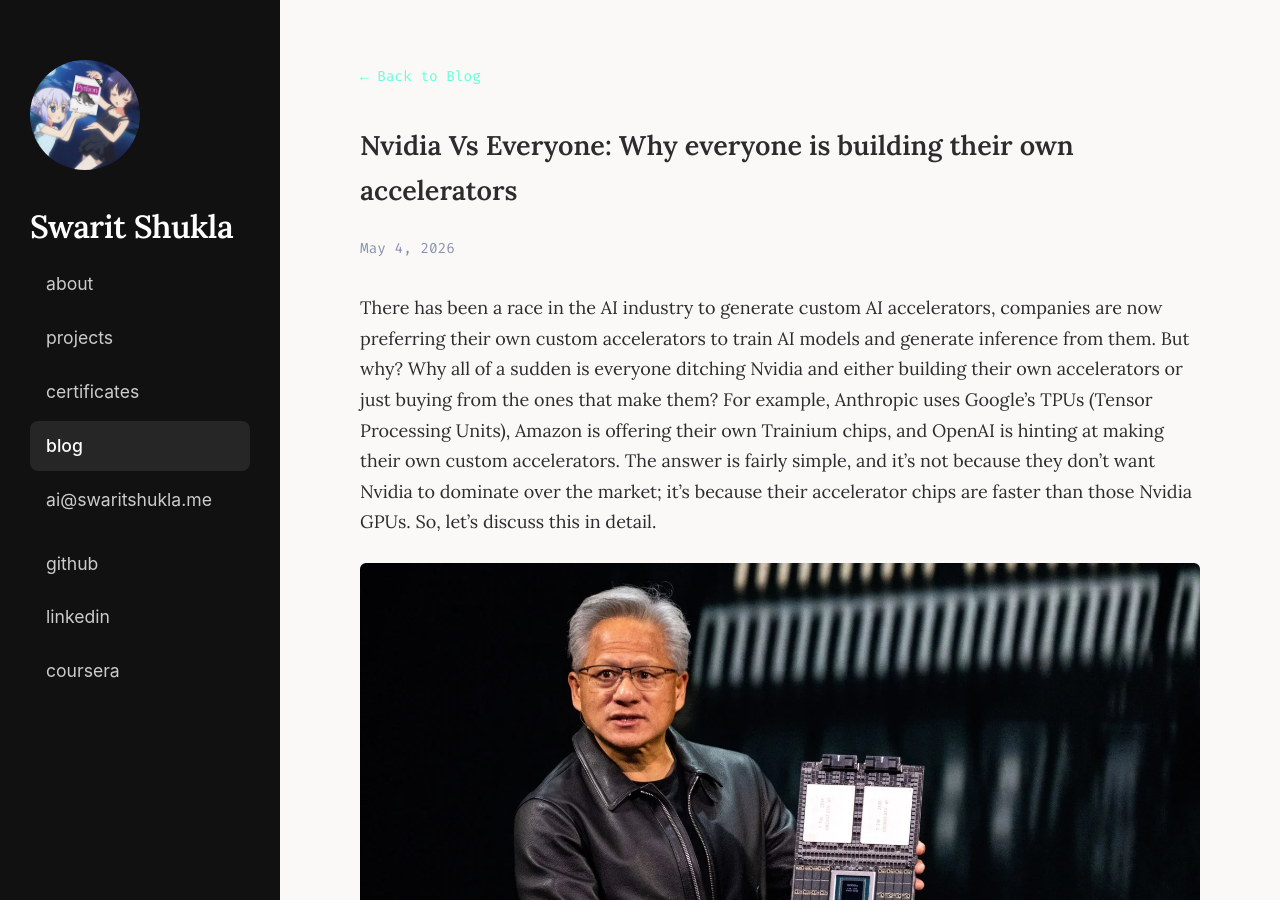
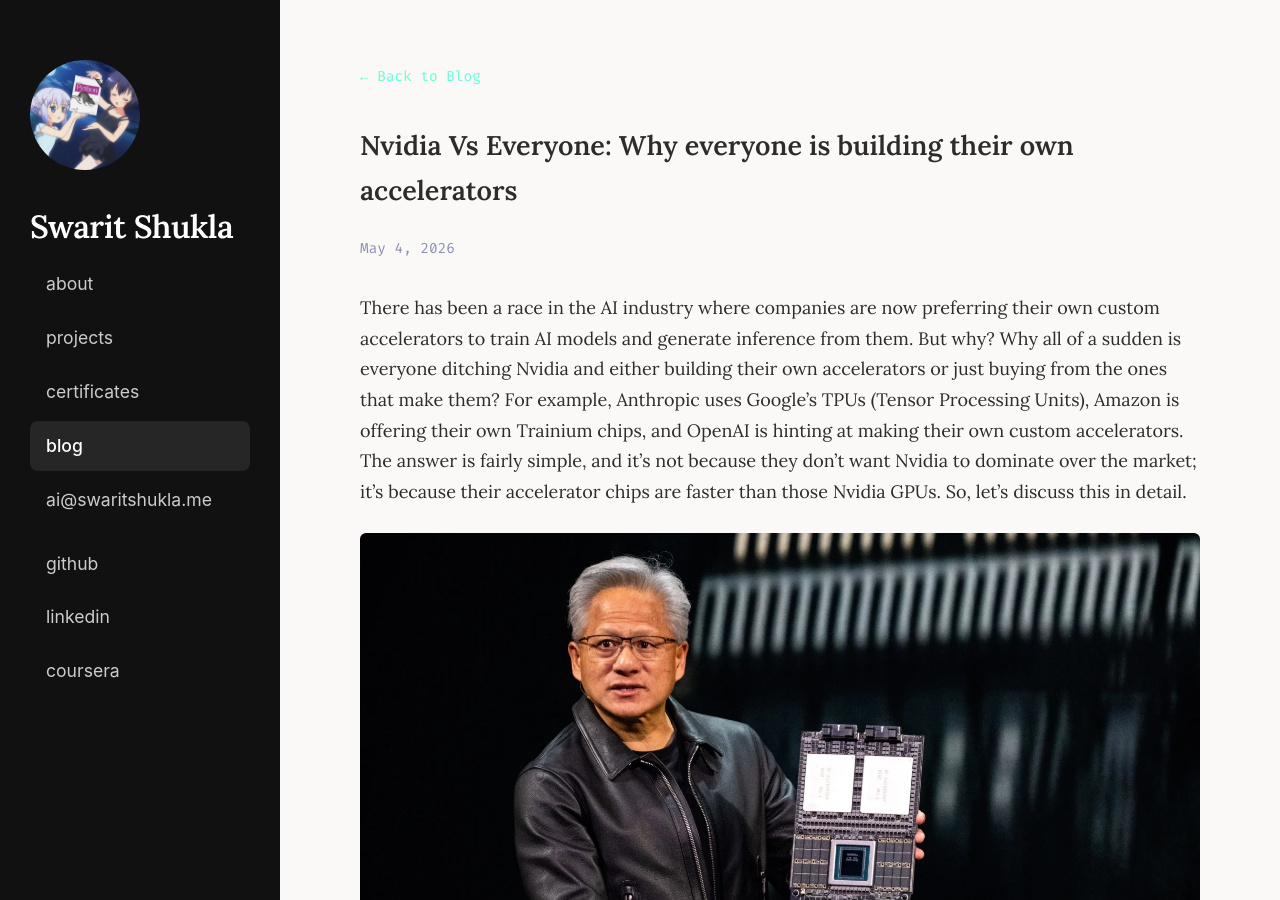
Before and after one commit to SWARITSHUKLA/SWARITSHUKLA.github.io, a Jekyll site: the page built from _posts/2026-05-04-nvidia-vs-everyone-why-everyone-is-building-their-own-ai-accelerators.md, in a window 1280 px wide and 900 px high. Built offline with Jekyll 4.4.1, drawn with Linux system fonts in a browser that asks for light colours.

Commit message:
did a small correction in the article

```diff
--- a/_posts/2026-05-04-nvidia-vs-everyone-why-everyone-is-building-their-own-ai-accelerators.md
+++ b/_posts/2026-05-04-nvidia-vs-everyone-why-everyone-is-building-their-own-ai-accelerators.md
@@ -5,7 +5,7 @@ date: 2026-05-04
 category: ai-hype
 ---
 
-There has been a race in the AI industry to generate custom AI accelerators, companies are now preferring their own custom accelerators to train AI models and generate inference from them. But why? Why all of a sudden is everyone ditching Nvidia and either building their own accelerators or just buying from the ones that make them? For example, Anthropic uses Google's TPUs (Tensor Processing Units), Amazon is offering their own Trainium chips, and OpenAI is hinting at making their own custom accelerators. The answer is fairly simple, and it's not because they don't want Nvidia to dominate over the market; it's because their accelerator chips are faster than those Nvidia GPUs. So, let's discuss this in detail.
+There has been a race in the AI industry where companies are now preferring their own custom accelerators to train AI models and generate inference from them. But why? Why all of a sudden is everyone ditching Nvidia and either building their own accelerators or just buying from the ones that make them? For example, Anthropic uses Google's TPUs (Tensor Processing Units), Amazon is offering their own Trainium chips, and OpenAI is hinting at making their own custom accelerators. The answer is fairly simple, and it's not because they don't want Nvidia to dominate over the market; it's because their accelerator chips are faster than those Nvidia GPUs. So, let's discuss this in detail.
 
 ![Jensen Nvidia vs everyone photo](/photos/jensen_Nvidia%20%20vs%20everyone%20photo.webp)
 
```
